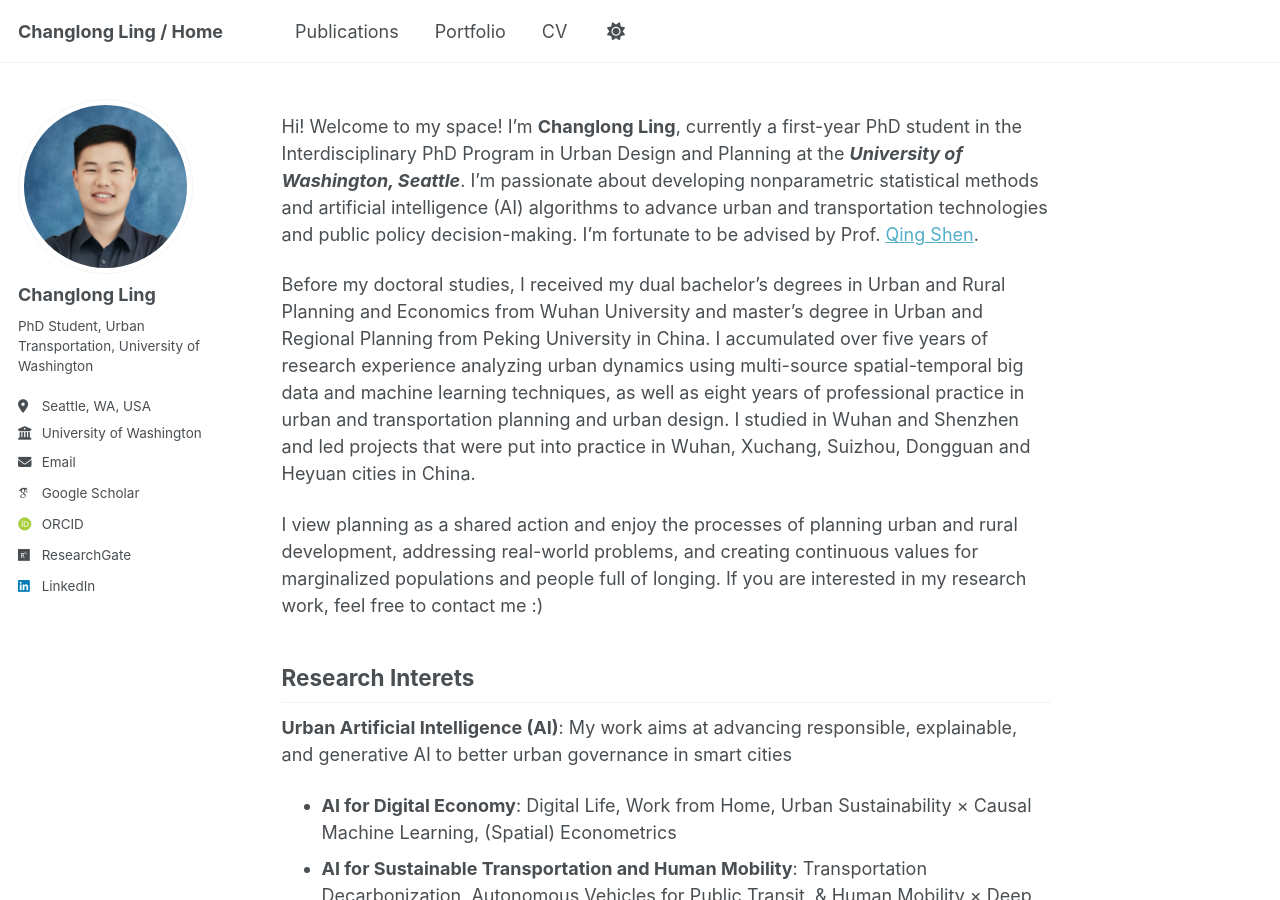
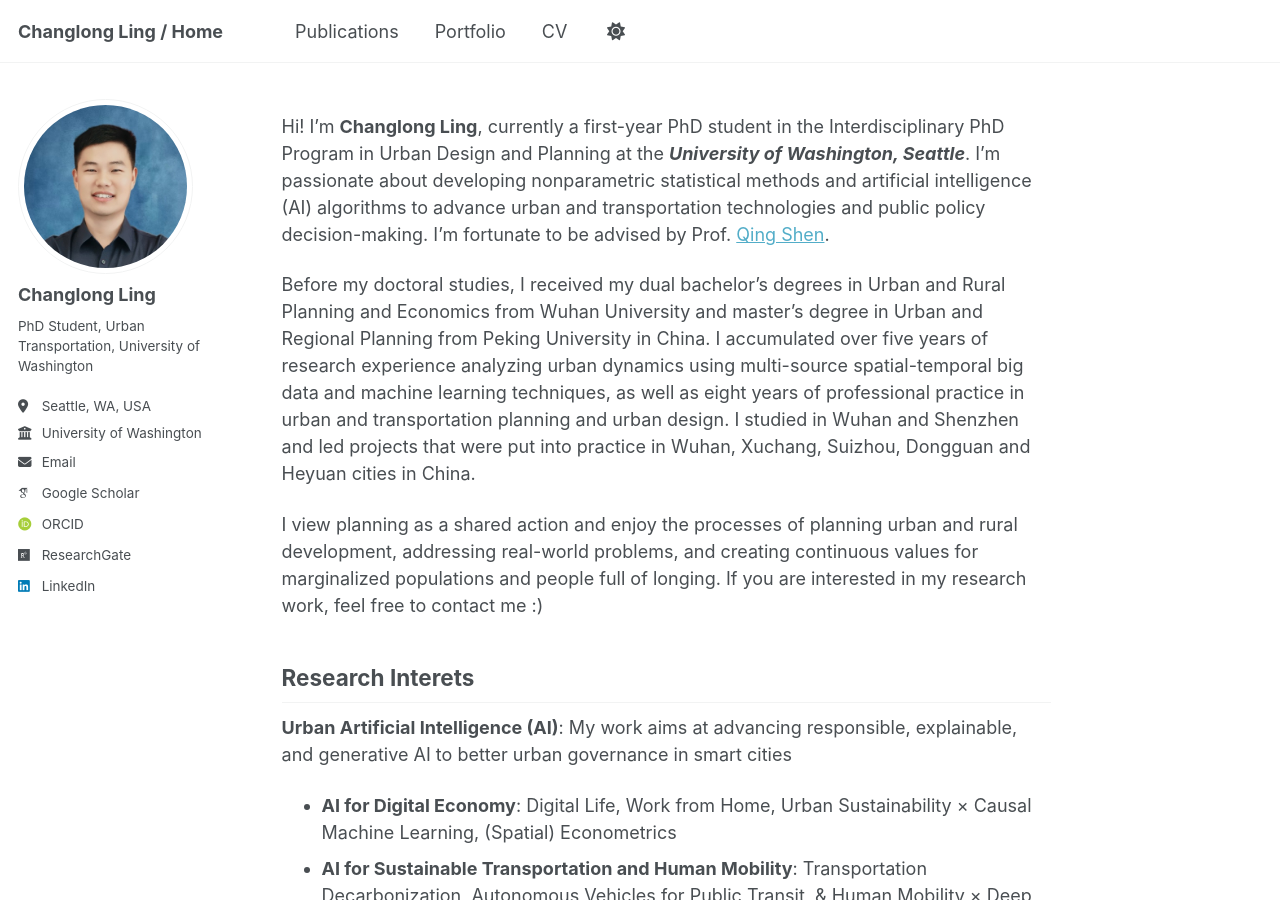
Before and after one commit to ChanglongLing/changlongling.github.io, a Jekyll site: the page built from _pages/about.md, in a window 1280 px wide and 900 px high. Built offline with Jekyll 4.4.1, drawn with Linux system fonts in a browser that asks for light colours; some web fonts are replaced.

Commit message:
Update about.md

```diff
--- a/_pages/about.md
+++ b/_pages/about.md
@@ -7,7 +7,7 @@ redirect_from:
   - /about.html
 ---
 
-Hi! Welcome to my space! I'm **Changlong Ling**, currently a first-year PhD student in the Interdisciplinary PhD Program in Urban Design and Planning at the **_University of Washington, Seattle_**. I'm passionate about developing nonparametric statistical methods and artificial intelligence (AI) algorithms to advance urban and transportation technologies and public policy decision-making. I'm fortunate to be advised by Prof. [Qing Shen](https://urbdp.be.uw.edu/people/qing-shen/).
+Hi! I'm **Changlong Ling**, currently a first-year PhD student in the Interdisciplinary PhD Program in Urban Design and Planning at the **_University of Washington, Seattle_**. I'm passionate about developing nonparametric statistical methods and artificial intelligence (AI) algorithms to advance urban and transportation technologies and public policy decision-making. I'm fortunate to be advised by Prof. [Qing Shen](https://urbdp.be.uw.edu/people/qing-shen/).
 
 Before my doctoral studies, I received my dual bachelor's degrees in Urban and Rural Planning and Economics from Wuhan University and master's degree in Urban and Regional Planning from Peking University in China. I accumulated over five years of research experience analyzing urban dynamics using multi-source spatial-temporal big data and machine learning techniques, as well as eight years of professional practice in urban and transportation planning and urban design. I studied in Wuhan and Shenzhen and led projects that were put into practice in Wuhan, Xuchang, Suizhou, Dongguan and Heyuan cities in China.
 
```
